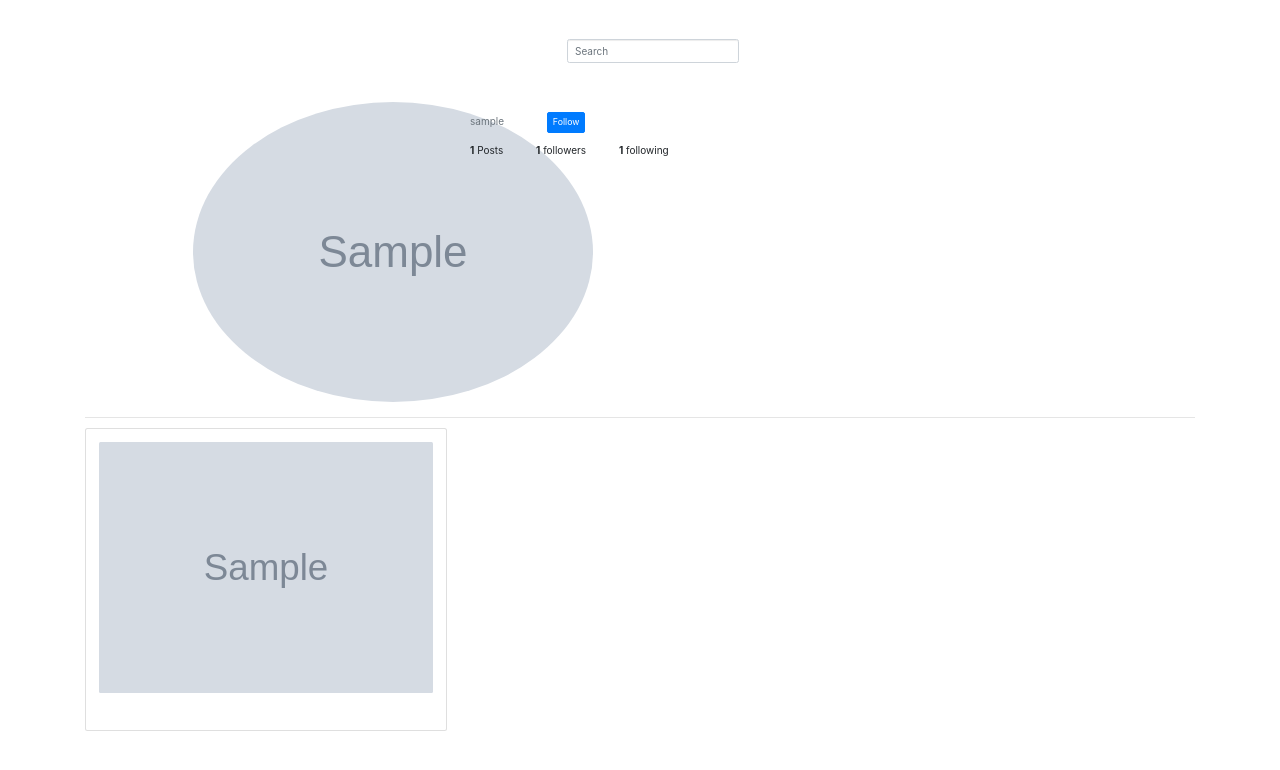
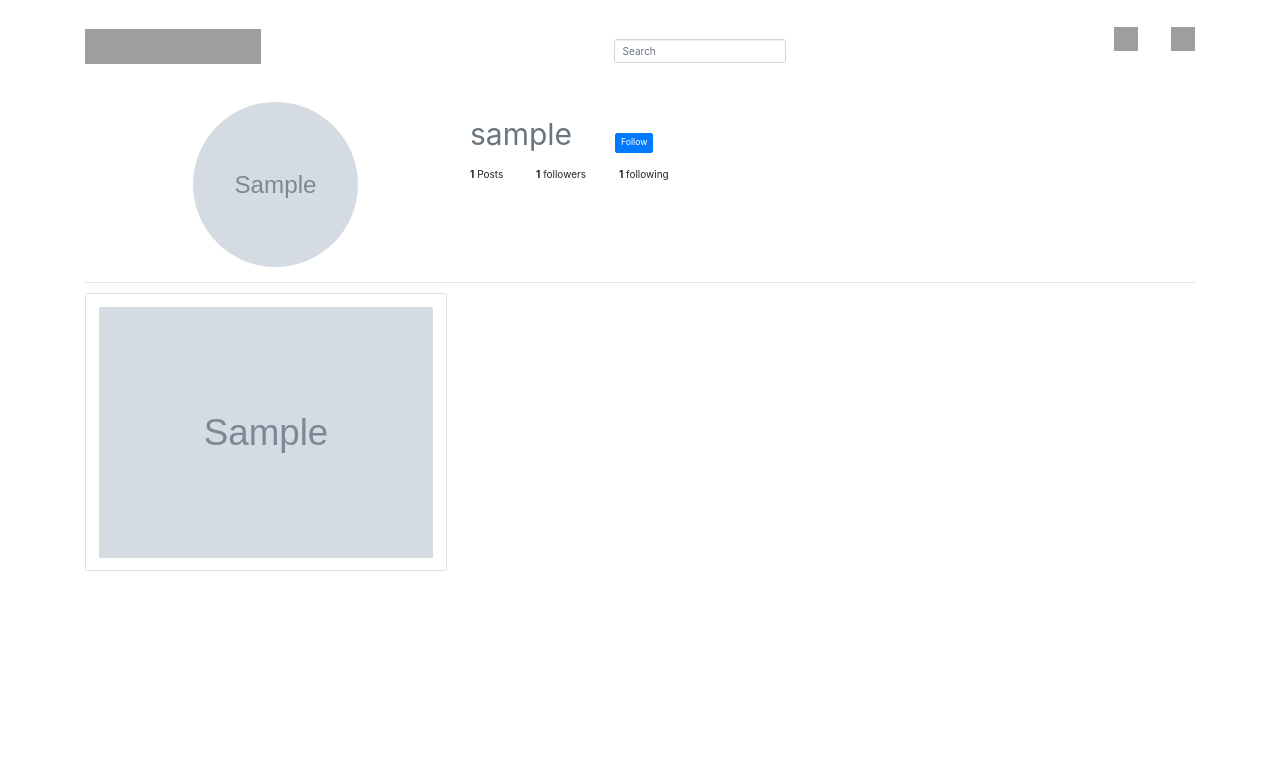
Before and after one commit to Virsail/Instagram, a Django app: template insta/templates/instaflex/user_profile.html in a window 1280 px wide. Shown: the top 770 px of the page. Run offline with Django 3.2, Linux system fonts and the light colour scheme; tables that the repository leaves empty hold one stand-in row (values such as "Sample post"); the template is opened without the code that fills it: values that come from a table or form of the project are taken from there, most other values are stand-ins (such as "Sample title", 1, 10 or a date in 2020); grey boxes marked "Sample" are stand-in pictures; some libraries are stand-ins or nearby versions; grey boxes are pictures that could not be loaded.

```diff
--- a/static/css/styles.css
+++ b/static/css/styles.css
@@ -17,3 +17,152 @@ h3 {
 .profile-image {
     background-image: url(../images/profile.jpg);
 }
+
+@media only screen and (max-width: 475px){
+    .download{
+        width:45%;
+        display:flex;
+        flex-direction:row;
+        display:inline;
+    }
+    #insta{
+        height:60%;
+    }
+
+}
+
+h1{
+    color:green;
+}
+.form-text, .asteriskField{
+    display:none;
+}
+.reg{
+    background-color:#f9f9f9;
+}
+.alert{
+    margin:0;
+    padding:0;
+}
+.alert ul li {
+    list-style-type: none;
+    padding:0;
+    margin:0;
+    font-size:12px;
+}
+.navbar{
+    background-color:white;
+}
+.instaicon{
+    display: inline-block;
+    background-image: url(/static/images/96319a506a03.png);
+    padding:0px;
+}
+.instaglyph{
+    display: inline-block;
+    background-image: url(/static/images/868a059b8fc8.png);
+    margin:8px;
+}
+.modal-body a{
+    text-decoration:none;
+    color:black;
+    text-align:center;
+}
+.hearticon{
+    color:black;
+    font-size:30px;
+    margin-left:-10px;
+    margin-right:-10px;
+}
+.viewall a{
+    text-decoration:none;
+    color:grey;
+}
+.disc{
+    background-position: -458px -250px;
+    width: 24px;
+    height: 24px;
+}
+.like{
+    background-position: -458px -328px;
+    height: 24px;
+    width: 24px;
+    margin-left: 30px;
+}
+.pers{
+    background-position: -157px -357px;
+    height: 24px;
+    width: 24px;
+    margin-left: 30px;
+}
+.logo{
+    background-position: -98px -203px;
+    height: 35px;
+    width: 176px;
+}
+.mainicon{
+    background-position: -401px -388px;
+    height: 30px;
+    width: 30px;
+    margin-right: 146px;
+}
+.main{
+    margin-top:5%;
+}
+body{
+    background-color:#f9f9f9;
+}
+
+.account-img {
+    height: 165px;
+    width: 165px;
+}
+.user-img {
+    height: 55px;
+    width: 55px;
+    margin-top:25px;
+}
+.inname{
+    font-size:14px;
+}
+.user-details{
+    margin-left:-30px;
+}
+.userinfo{
+    margin-top:24px;
+}
+.username{
+    font-size:30px;
+}
+#cog{
+    font-size:24px;
+}
+.card-body{
+    margin:0px;
+    padding:0px;
+}
+.user{
+    color:black;
+}
+.user a:hover{
+    text-decoration:none;
+}
+.col-form-label{
+    font-size:14;
+}
+#overlay{
+    display: none;
+    color: black;
+    width: 100%;
+    height: 100%;
+    background-color:rgba(37, 36, 36, 0.456);
+    position:absolute;
+    top: 0px;
+    left: 0px;
+    text-align: center;
+    padding-top: 30%;
+}
+.card:hover #overlay{
+    display: block;
+
+}
```
